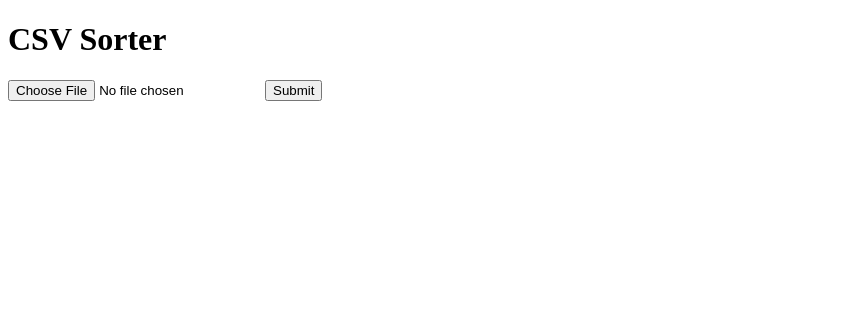
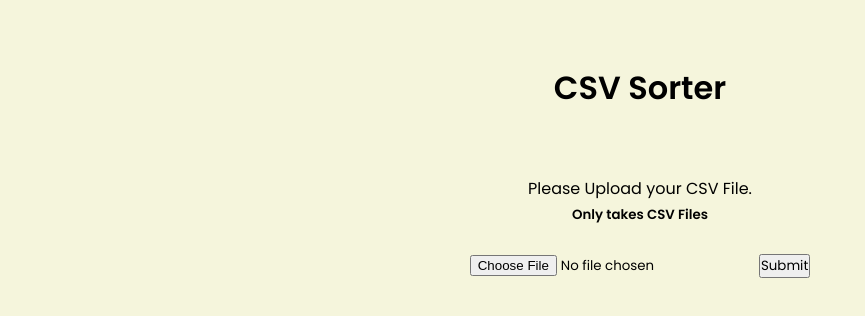
Before and after one commit to brainzvsbeauty2/Availity-Homework-Assignment-2022, a plain HTML site: page Availity Home Work Assignment/CSV Sorter/index.html in a window 1280 px wide. Shown: the whole page, without its empty margins (0-865 px from the left). Drawn offline with Linux system fonts and the light colour scheme.

Commit message:
assing more coloring and styling

```diff
--- a/Availity Home Work Assignment/CSV Sorter/index.html
+++ b/Availity Home Work Assignment/CSV Sorter/index.html
@@ -5,14 +5,20 @@
     <meta http-equiv="X-UA-Compatible" content="IE=edge" />
     <meta name="viewport" content="width=device-width, initial-scale=1.0" />
     <title>CSV Sorter</title>
+    <link rel="stylesheet" href="style.css" />
   </head>
   <body>
+    <header>
       <h1>CSV Sorter</h1>
-
-<form id="myForm">
-  <input type="file" id="csv" name="filename" accept = ".csv">
-  <input type="submit">
-</form>
+      <p>Please Upload your CSV File.</p>
+      <small>Only takes CSV Files</small>
+</header>
+    <div class="container">
+    <form id="myForm" class="form">
+      <input type="file" id="csv" name="filename" accept=".csv" />
+      <input type="submit" />
+    </form>
+  </div>
   </body>
-  <script src ="script.js"></script>
+  <script src="script.js"></script>
 </html>
--- a/Availity Home Work Assignment/CSV Sorter/script.js
+++ b/Availity Home Work Assignment/CSV Sorter/script.js
@@ -44,6 +44,7 @@ function readFileAsString() {
       //Before breaking into health plans remove dups
 
 
+
     //Sorting by Payer name (Stackover flow)
     const groups = formattedPatientInformation.reduce(
       (groups, item) => ({
--- a/Availity Home Work Assignment/CSV Sorter/style.css
+++ b/Availity Home Work Assignment/CSV Sorter/style.css
@@ -0,0 +1,32 @@
+@import url('https://fonts.googleapis.com/css2?family=Outfit:wght@400;700&family=Poppins:wght@400;600&display=swap');
+
+*{
+    box-sizing: border-box;
+    margin: 0;
+    padding: 0;
+    font-family: poppins, sans-serif;
+}
+
+body{
+    display: flex;
+     flex-direction: column;
+     background-color: beige;
+}
+header{
+     text-align: center;
+     margin-bottom: 2%;
+}
+small{
+    font-weight: 700;
+}
+
+.container{
+
+    margin: auto;
+    justify-content: center;
+
+}
+ h1{
+
+ margin: 5% 0;
+}
```
